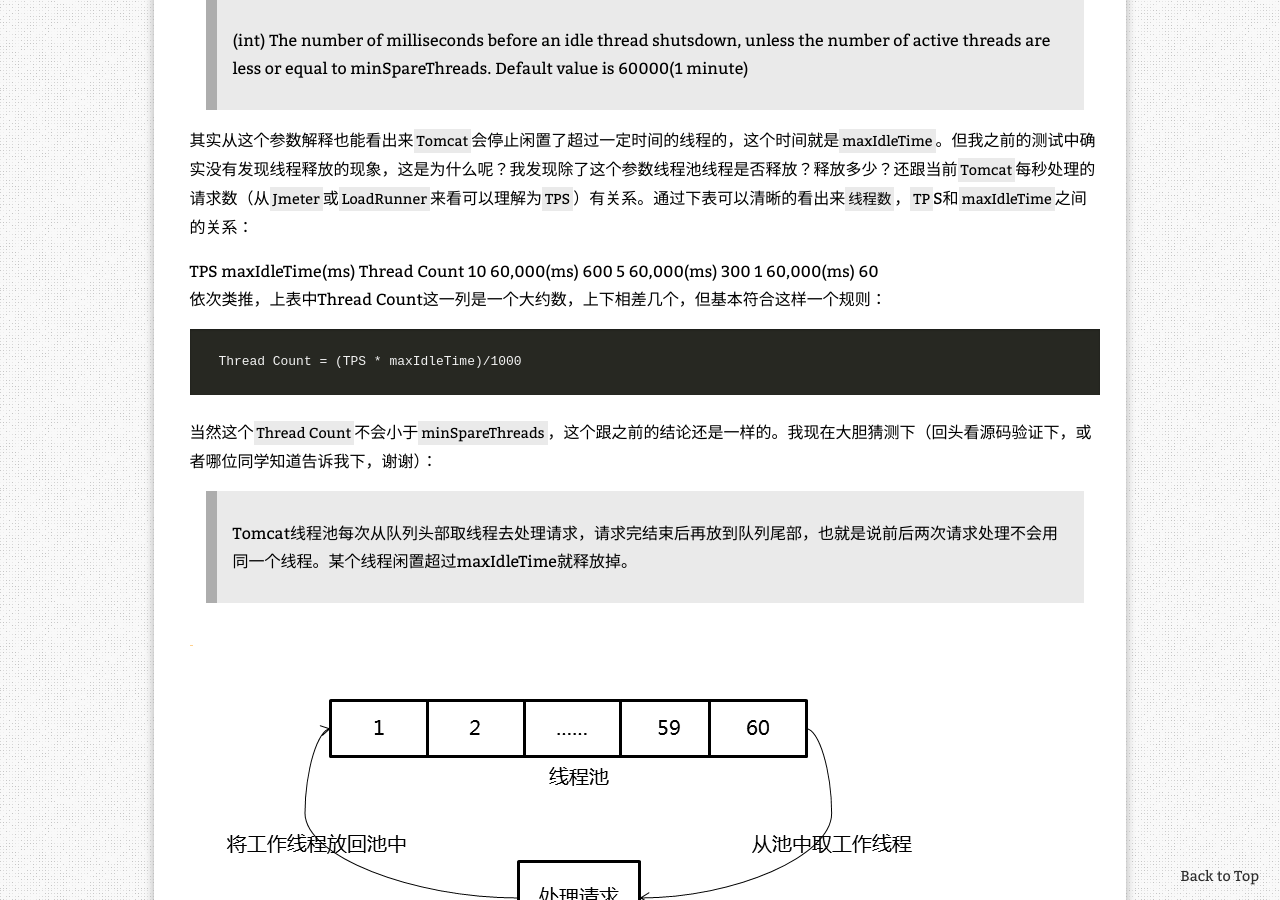
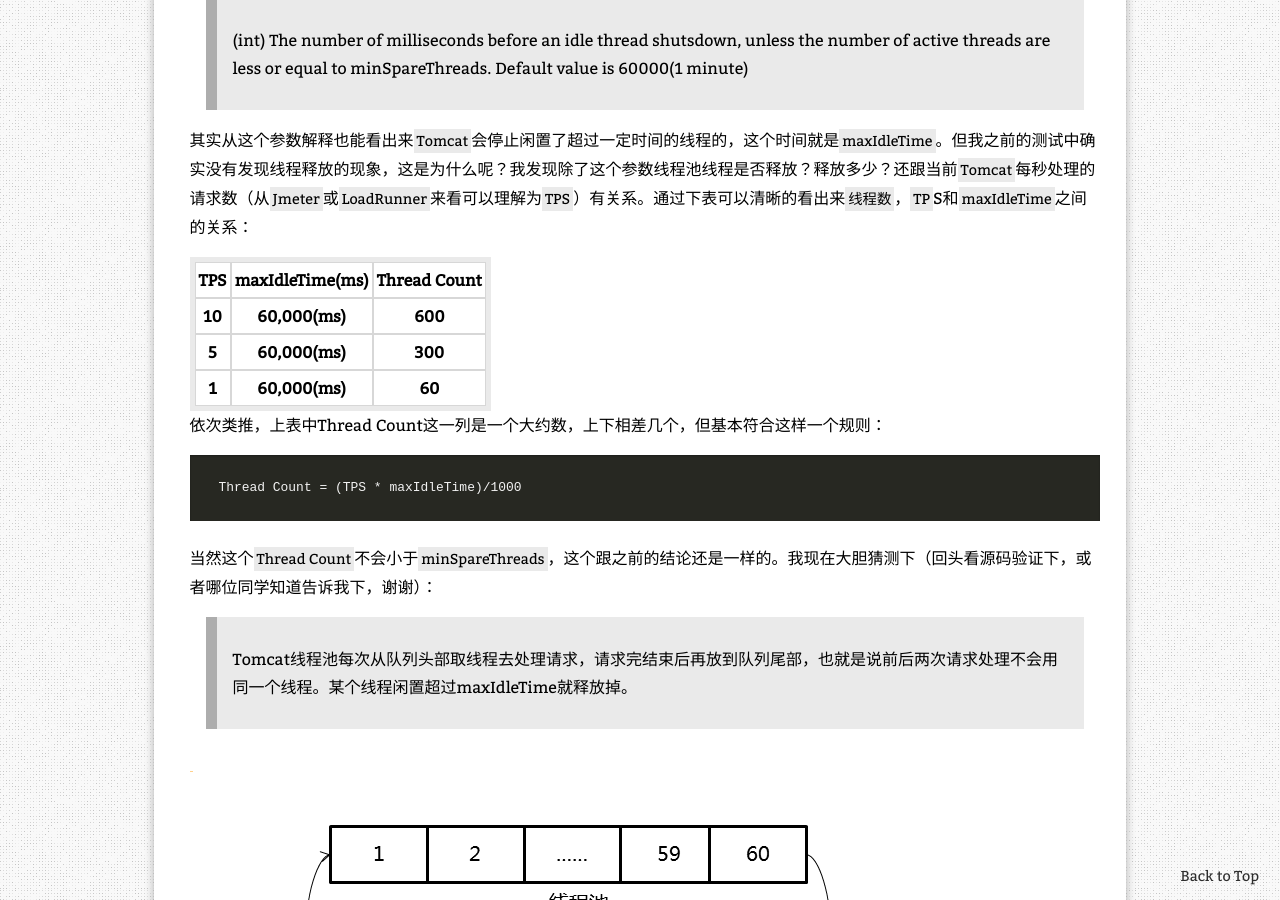
Before and after one commit to zhanjindong/zhanjindong.github.io, a Jekyll site: the page built from _posts/2015-01-20-concurrent-and-tomcat-threads-updated.md, in a window 1280 px wide and 900 px high, scrolled down 910 px. Built offline with Jekyll 4.4.1, drawn with Linux system fonts in a browser that asks for light colours; nearby versions of some CDN libraries; comment, search, counter and statistics services are not loaded.

Commit message:
Add post

```diff
--- a/_posts/2015-01-20-concurrent-and-tomcat-threads-updated.md
+++ b/_posts/2015-01-20-concurrent-and-tomcat-threads-updated.md
@@ -31,6 +31,7 @@ utilities: fancybox, unveil
 
 其实从这个参数解释也能看出来`Tomcat`会停止闲置了超过一定时间的线程的，这个时间就是`maxIdleTime`。但我之前的测试中确实没有发现线程释放的现象，这是为什么呢？我发现除了这个参数线程池线程是否释放？释放多少？还跟当前`Tomcat`每秒处理的请求数（从`Jmeter`或`LoadRunner`来看可以理解为`TPS`）有关系。通过下表可以清晰的看出来`线程数`，`TP`S和`maxIdleTime`之间的关系：
 
+{% datatable %}
 <tr>
 	<th>TPS</th>
 	<th>maxIdleTime(ms)</th>
@@ -51,7 +52,7 @@ utilities: fancybox, unveil
 	<th>60,000(ms)</th>
 	<th>60</th>
 </tr>
-
+{% enddatatable %}
 
 依次类推，上表中Thread Count这一列是一个大约数，上下相差几个，但基本符合这样一个规则：
 
```
